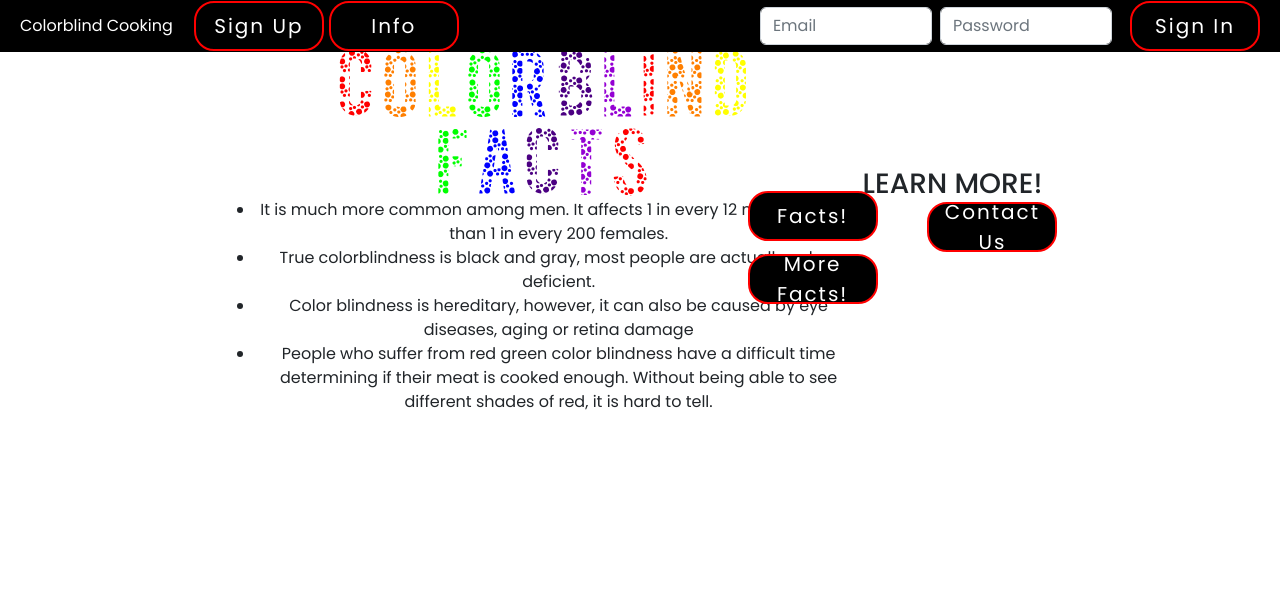
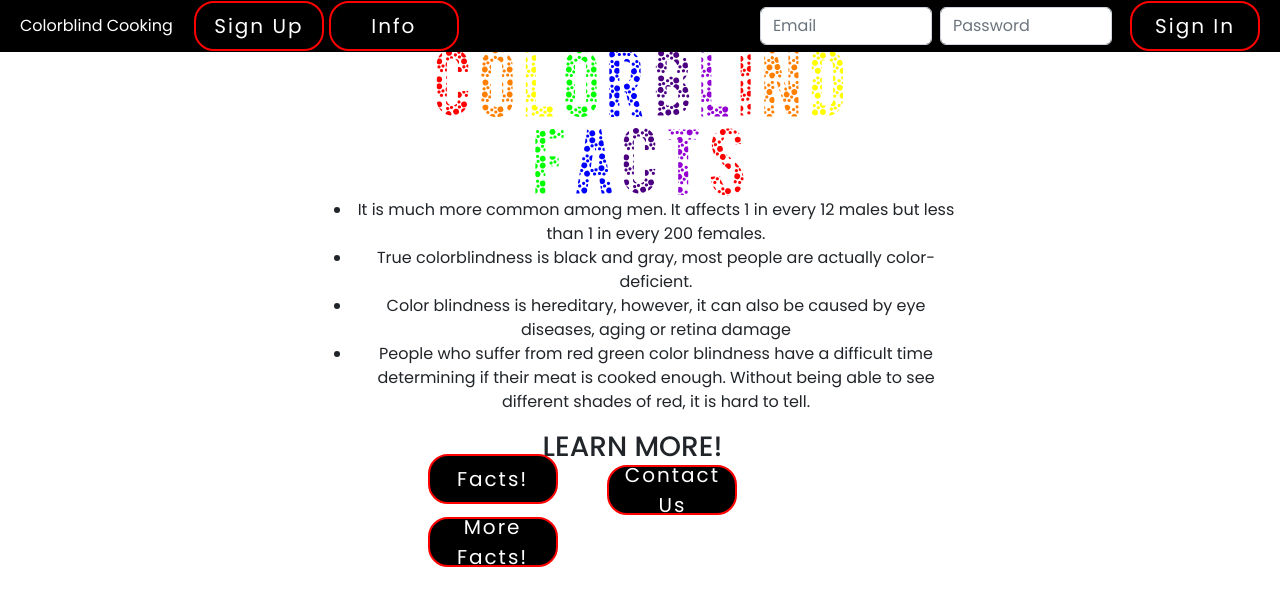
Before and after one commit to ArtbyDMT/Colorblind-Cooking, a React (Create React App) app: page /info in a window 1280 px wide. Shown: the top 606 px of the page. Built offline with nearby package versions, Linux system fonts and the light colour scheme.

Commit message:
deleted a div class

```diff
--- a/src/components/pages/Info.js
+++ b/src/components/pages/Info.js
@@ -18,8 +18,7 @@ export default function Info() {
                     <li>Color blindness is hereditary, however, it can also be caused by eye diseases, aging or retina damage</li>
                     <li>People who suffer from red green color blindness have a difficult time determining if their meat is cooked enough. Without being able to see different shades of red, it is hard to tell.</li>
                 </ul>
-            </div>
-            <div className="infobuttons">
+                <div className="infobuttons">
                 <div className="factsbuttons">
                     <h3 className="h3">Learn More!</h3>
                     <div className="factsfirebutton">
@@ -49,6 +48,8 @@ export default function Info() {
                     />
                 </div>
             </div>
+            </div>
+
         </div>
     )
 }
```
